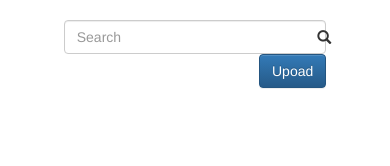
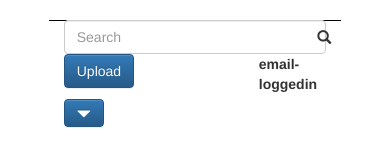
Before and after one commit to janoshh/JAPO, a website: page homepage.html in a window 390 px wide. Drawn offline with nearby package versions, Linux system fonts and the light colour scheme; files that its build step writes are made by us from their sources.

Commit message:
css doet moeilijk, geen zin meer :)

```diff
--- /dev/null
+++ b/css/styleHome.css
@@ -0,0 +1,9 @@
+#top {
+    border-bottom: 1px solid black;
+}
+
+#main {
+    width: 75%;
+    margin: 0 auto;
+    margin-top: 5%;
+}
--- a/homepage.html
+++ b/homepage.html
@@ -20,21 +20,32 @@
     <!-- Latest compiled and minified JavaScript -->
     <script src="https://maxcdn.bootstrapcdn.com/bootstrap/3.3.7/js/bootstrap.min.js" integrity="sha384-Tc5IQib027qvyjSMfHjOMaLkfuWVxZxUPnCJA7l2mCWNIpG9mGCD8wGNIcPD7Txa" crossorigin="anonymous"></script>
 
-    <link rel="stylesheet" type="text/css" href="style.css">
+    <link rel="stylesheet" type="text/css" href="styleHome.css">
 </head>
 
 <body data-ng-app="loginApp">
     <div id="main">
-        <!--zoekbalk-->
-        <div class="col-md-8">
-            <input type="text" class="form-control has-feedback" placeholder="Search">
-            <span class="glyphicon glyphicon-search form-control-feedback"></span>
+        <div id="top">
+            <!--zoekbalk-->
+            <div class="col-md-8 col-xs-12">
+                <input type="text" class="form-control has-feedback" placeholder="Search">
+                <span class="glyphicon glyphicon-search form-control-feedback"></span>
+            </div>
+            <div class="col-md-1 col-xs-8">
+                <button class="btn btn-primary">Upload</button>
+            </div>
+            <div class="col-md-2 col-xs-3">
+                <label>email-loggedin</label>
+            </div>
+            <div class="col-md-1 col-xs-1">
+                <button class="btn btn-primary dropdown-toggle" type="button" data-toggle="dropdown">
+                    <span class="glyphicon glyphicon-triangle-bottom"></span></button>
+                <ul class="dropdown-menu">
+                    <li><a href="#">Settings</a></li>
+                    <li><a href="#">Log out</a></li>
+                </ul>
+            </div>
         </div>
-        <div class="col-md-1">
-        <button class="btn btn-primary">Upoad</button>
-        </div>
-        <div class="col-md-3"></div>
-
     </div>
 </body>
 
```
Also changed, not shown: css/style.css (+8 -13 lines).
